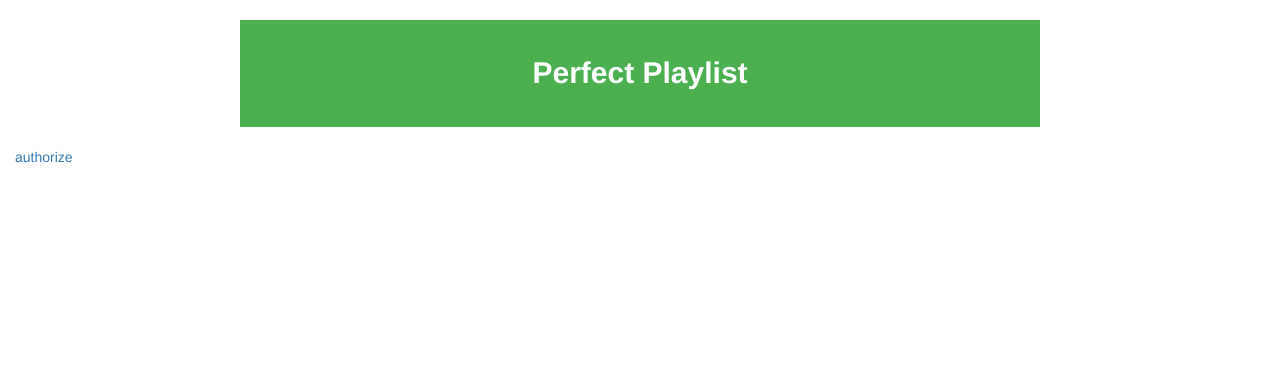
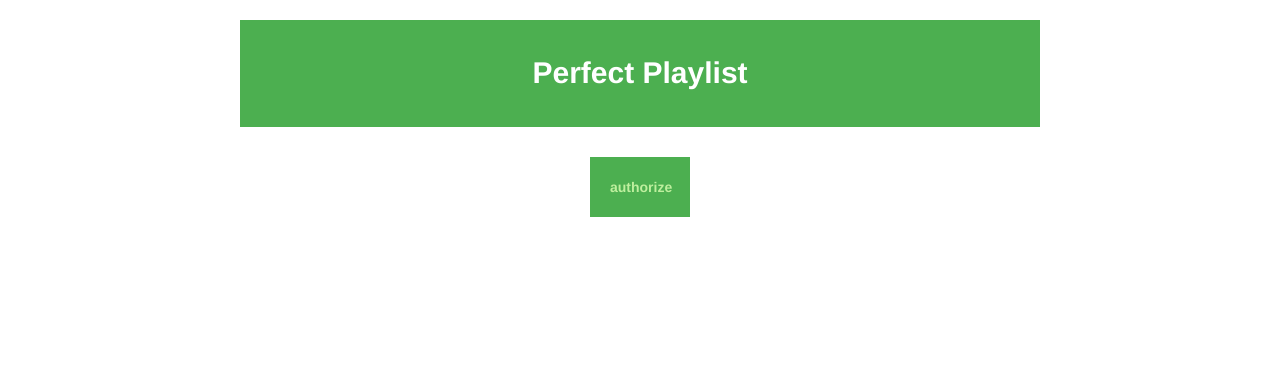
Before and after one commit to omwan/playlist, a Flask app: page / in a window 1280 px wide. Shown: the top 387 px of the page. Run offline with Flask 2, Linux system fonts and the light colour scheme; some libraries are stand-ins or nearby versions.

Commit message:
css changes to buttons

```diff
--- a/static/style.css
+++ b/static/style.css
@@ -4,7 +4,7 @@ body {
     background: #4CAF50;
 }
 
-#sortbutton {
+.button {
     width:100px;
     margin:30px auto;
     text-align:center;
@@ -12,6 +12,7 @@ body {
     background:#4CAF50;
     color:#BEEF9E;
     font-weight:bold;
+
 }
 
 .input-group {
@@ -32,6 +33,7 @@ body {
     padding: 32px;
     font-size: 30px;
 }
+
 .options {
     margin:15px auto;
     width:50%;
@@ -43,6 +45,7 @@ body {
     padding: 15px;
     font-size: 30px;
 }
+
 .embed {
 	margin:20px auto;
 	padding: 32px;
```
